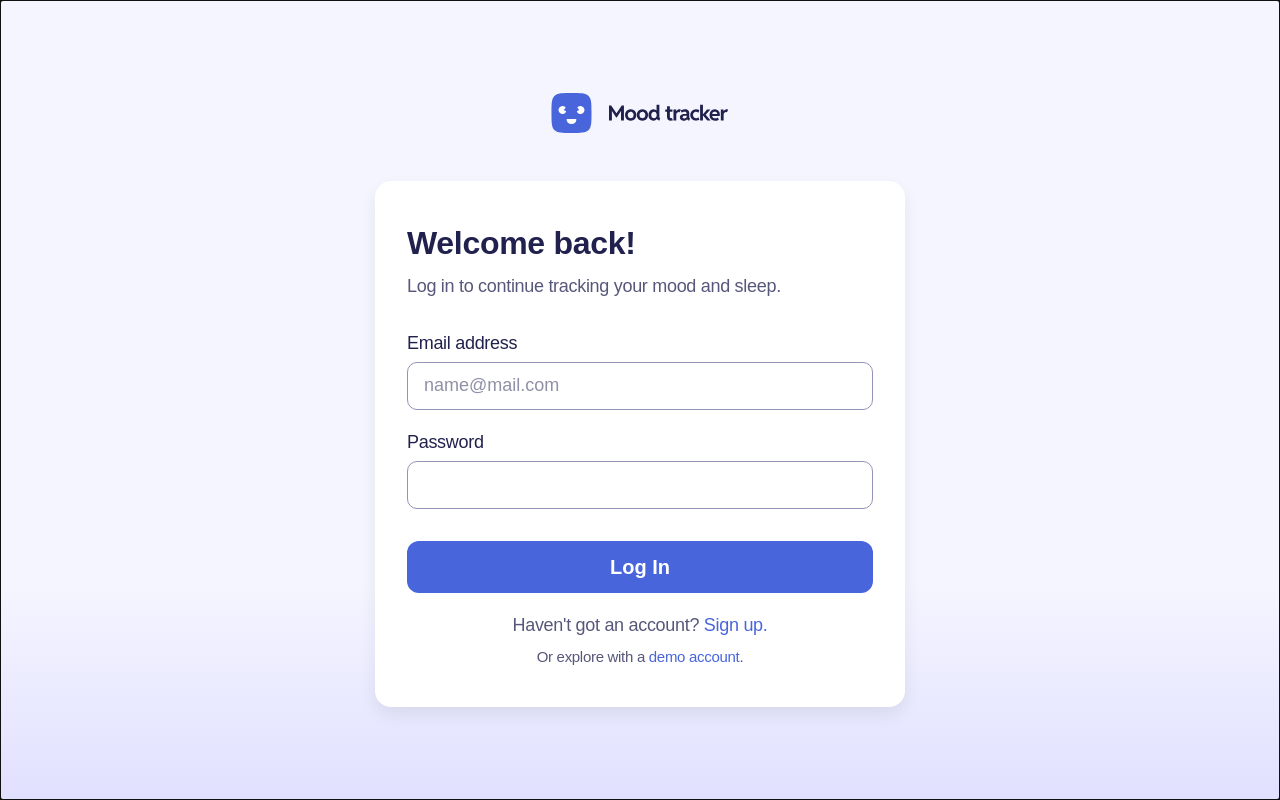
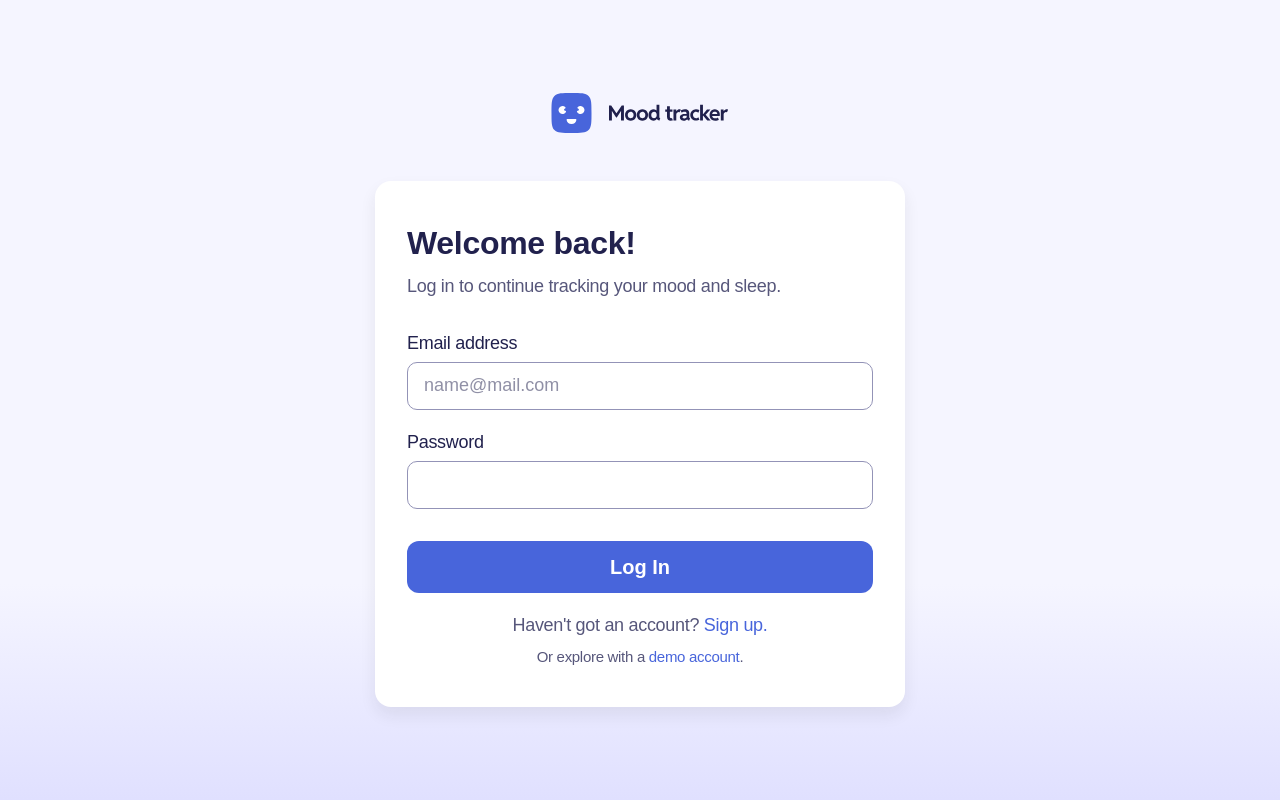
Before and after one commit to paladinescamila/Mood-Tracking-App, a React (Vite) app: page / in a window 1280 px wide. Built offline with nearby package versions, Linux system fonts and the light colour scheme; no server answers; a web font is replaced by a local one.

Commit message:
Remove screen outline

```diff
--- a/src/components/atoms/Screen.tsx
+++ b/src/components/atoms/Screen.tsx
@@ -8,7 +8,7 @@ export default function Screen({children, className = ''}: ScreenProps) {
 		<main
 			id='page-main'
 			tabIndex={-1}
-			className={`custom-gradient w-full min-h-dvh flex flex-col p-4 ${className}`}>
+			className={`custom-gradient w-full min-h-dvh flex flex-col p-4 ${className} outline-none`}>
 			{children}
 		</main>
 	);
```
